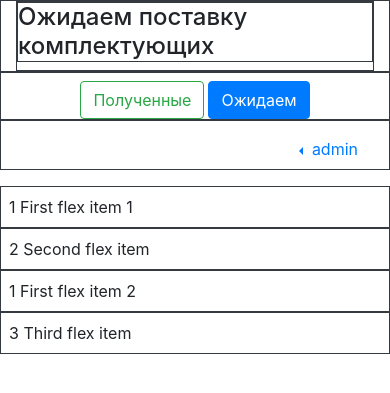
After one commit to NineMan/medtehsite, a Django app: page /test3/ in a window 390 px wide. The commit adds this page. Shown: the top 393 px of the page. Run offline with Django 3.2, Linux system fonts and the light colour scheme; parts of the project's set-up code (start-up, migrations or seed data) failed here and were passed over; some libraries are stand-ins or nearby versions.

Commit message:
Add test3 test3 - testing html and css for list of orders for mobile.

```diff
--- a/medtehsite/apps/bills/templates/bills/bill_detail.html
+++ b/medtehsite/apps/bills/templates/bills/bill_detail.html
@@ -177,6 +177,7 @@
 
         <button type="button" class="btn btn-primary mx-1" onclick="window.location.href='/test'">На тестовую страницу</button>
         <button type="button" class="btn btn-primary mx-1" onclick="window.location.href='/test2'">На тестовую страницу 2</button>
+        <button type="button" class="btn btn-primary mx-1" onclick="window.location.href='/test3'">На тестовую страницу 3</button>
 
 
 {% endblock %}
--- /dev/null
+++ b/medtehsite/apps/bills/templates/bills/test3.html
@@ -0,0 +1,97 @@
+<!DOCTYPE html>
+<html lang="en">
+  <head>
+    <meta http-equiv="Content-Type" content="text/html; charset=UTF-8">
+    <meta name="viewport" content="width=device-width, initial-scale=1, shrink-to-fit=no">
+    <title>Счета на з/части</title>
+    <link rel="stylesheet" href="/static/bills/base.css">
+    <link rel="stylesheet" href="/static/bills/index.css">
+    <link rel="stylesheet" href="/static/main.css">
+    <link rel="stylesheet" href="https://stackpath.bootstrapcdn.com/bootstrap/4.5.0/css/bootstrap.min.css" integrity="sha384-9aIt2nRpC12Uk9gS9baDl411NQApFmC26EwAOH8WgZl5MYYxFfc+NcPb1dKGj7Sk" crossorigin="anonymous">
+  </head>
+
+  <body>
+
+    <div class="container-fluid">
+      <div class="d-flex row">
+        <div class="d-none d-sm-block col-md justify-content-around border border-dark">
+          <div class="d-flex btn-group btn-group-toggle pt-2" data-toggle="buttons">
+            <form action="/" method="get">
+              <input type="hidden" name="display" value="supply">
+              <input class="btn btn-outline-success" type="submit" value="Полученные">
+            </form>
+            <form action="/" method="get">
+              <input type="hidden" name="display" value="all">
+              <input class="btn btn-outline-secondary ml-1 d-none d-md-block" type="submit" value="Все заказы">
+            </form>
+            <form action="/" method="get">
+              <input class="btn btn-primary ml-1" type="submit" value="Ожидаем" accesskey="d">
+            </form>
+          </div>
+        </div>
+
+        <div class="d-flex col-md-5 border border-dark justify-content-center">
+          <div class="d-flex sticky-top border border-dark align-items-center">
+            <h4 class="border border-dark" >
+              Ожидаем поставку комплектующих
+            </h4>
+          </div>
+        </div>
+
+        <div class="d-flex d-sm-none d-block col-md justify-content-around border border-dark">
+          <div class="d-flex btn-group btn-group-toggle pt-2" data-toggle="buttons">
+            <form action="/" method="get">
+              <input type="hidden" name="display" value="supply">
+              <input class="btn btn-outline-success" type="submit" value="Полученные">
+            </form>
+            <form action="/" method="get">
+              <input type="hidden" name="display" value="all">
+              <input class="btn btn-outline-secondary ml-1 d-none d-md-block" type="submit" value="Все заказы">
+            </form>
+            <form action="/" method="get">
+              <input class="btn btn-primary ml-1" type="submit" value="Ожидаем" accesskey="d">
+            </form>
+          </div>
+        </div>
+
+        <div class="d-flex d-none col-md justify-content-end border border-dark">
+            <ul class="navbar-nav pr-3">
+              <li class="nav-item dropleft">
+                <a class="nav-link dropdown-toggle pt-3" href="#" id="navbarDropdown" role="button" data-toggle="dropdown" aria-haspopup="true" aria-expanded="false">
+                  admin
+                </a>
+               </li>
+            </ul>
+          </div>
+      </div>
+    </div>
+
+<!--
+    <div class="container">
+      <div class="row">
+        <div class="col-sm-4 bg-info">Col 1</div>
+        <div class="col-sm-4 bg-warning">Col 2</div>
+        <div class="col-sm-4 bg-success">Col 3</div>
+      </div>
+    </div>
+-->
+    <p></p>
+    <div class="d-flex flex-nowrap bd-highlight">
+      <div class="container">
+        <div class="row">
+          <div class="col-sm-3 p-2 bd-highlight border border-dark">1 First flex item 1</div>
+          <div class="col-sm-3 p-2 bd-highlight border border-dark">2 Second flex item</div>
+          <div class="col-sm-3 p-2 bd-highlight border border-dark">1 First flex item 2</div>
+          <div class="col-sm-3 p-2 bd-highlight border border-dark">3 Third flex item</div>
+        </div>
+      </div>
+    </div>
+
+
+
+    <script src="https://code.jquery.com/jquery-3.5.1.slim.min.js" integrity="sha384-DfXdz2htPH0lsSSs5nCTpuj/zy4C+OGpamoFVy38MVBnE+IbbVYUew+OrCXaRkfj" crossorigin="anonymous"></script>
+    <script src="https://cdn.jsdelivr.net/npm/popper.js@1.16.0/dist/umd/popper.min.js" integrity="sha384-Q6E9RHvbIyZFJoft+2mJbHaEWldlvI9IOYy5n3zV9zzTtmI3UksdQRVvoxMfooAo" crossorigin="anonymous"></script>
+    <script src="https://stackpath.bootstrapcdn.com/bootstrap/4.5.0/js/bootstrap.min.js" integrity="sha384-OgVRvuATP1z7JjHLkuOU7Xw704+h835Lr+6QL9UvYjZE3Ipu6Tp75j7Bh/kR0JKI" crossorigin="anonymous"></script>
+
+  </body>
+</html>
--- a/medtehsite/apps/bills/urls.py
+++ b/medtehsite/apps/bills/urls.py
@@ -12,5 +12,6 @@ urlpatterns = [
 
     path('test/', views.test, name='test'),
     path('test2/', views.test2, name='test2'),
+    path('test3/', views.test3, name='test3'),
 
 ]
--- a/medtehsite/apps/bills/views.py
+++ b/medtehsite/apps/bills/views.py
@@ -105,3 +105,7 @@ def test(request):
 
 def test2(request):
     return render(request, 'bills/test2.html')
+
+
+def test3(request):
+    return render(request, 'bills/test3.html')
```
Also changed, not shown: medtehsite/apps/bills/templates/bills/bill_list.html (+13 -9 lines).
